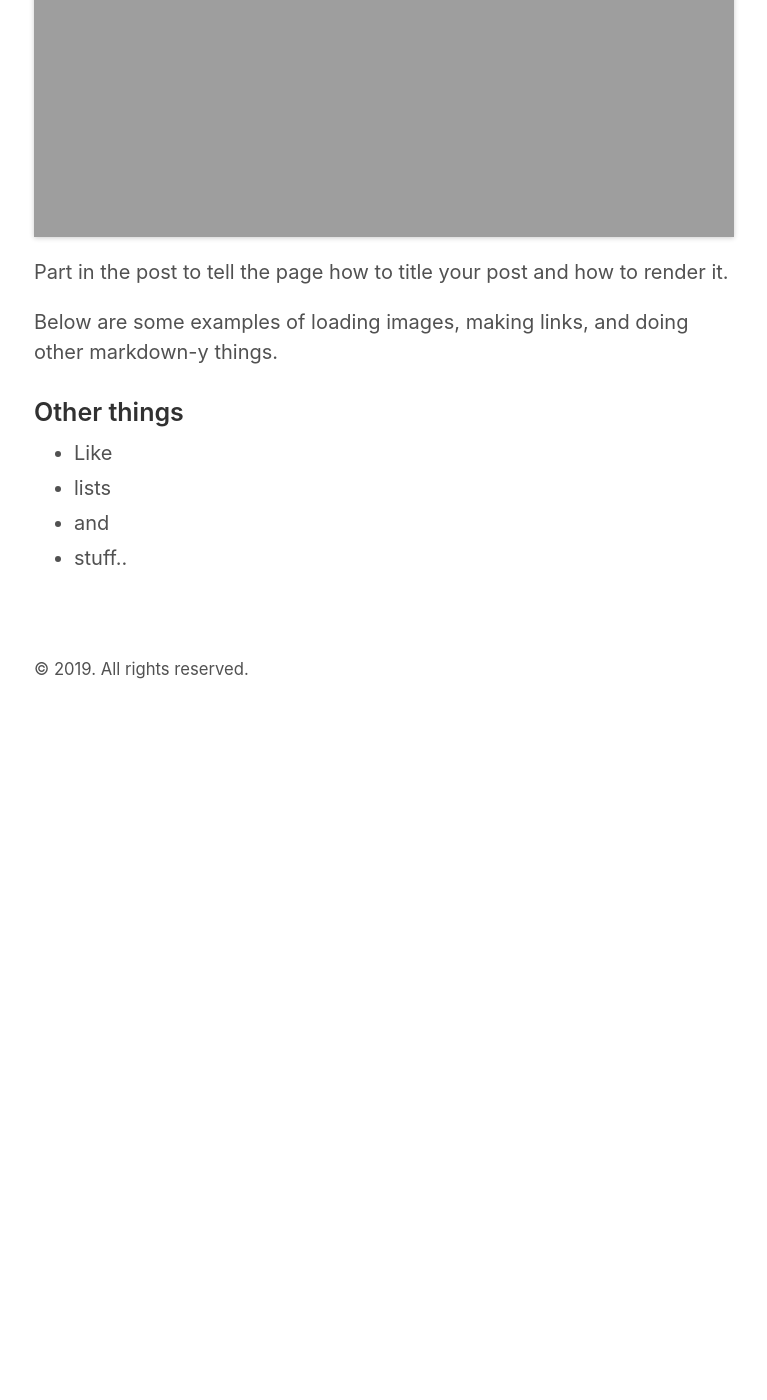
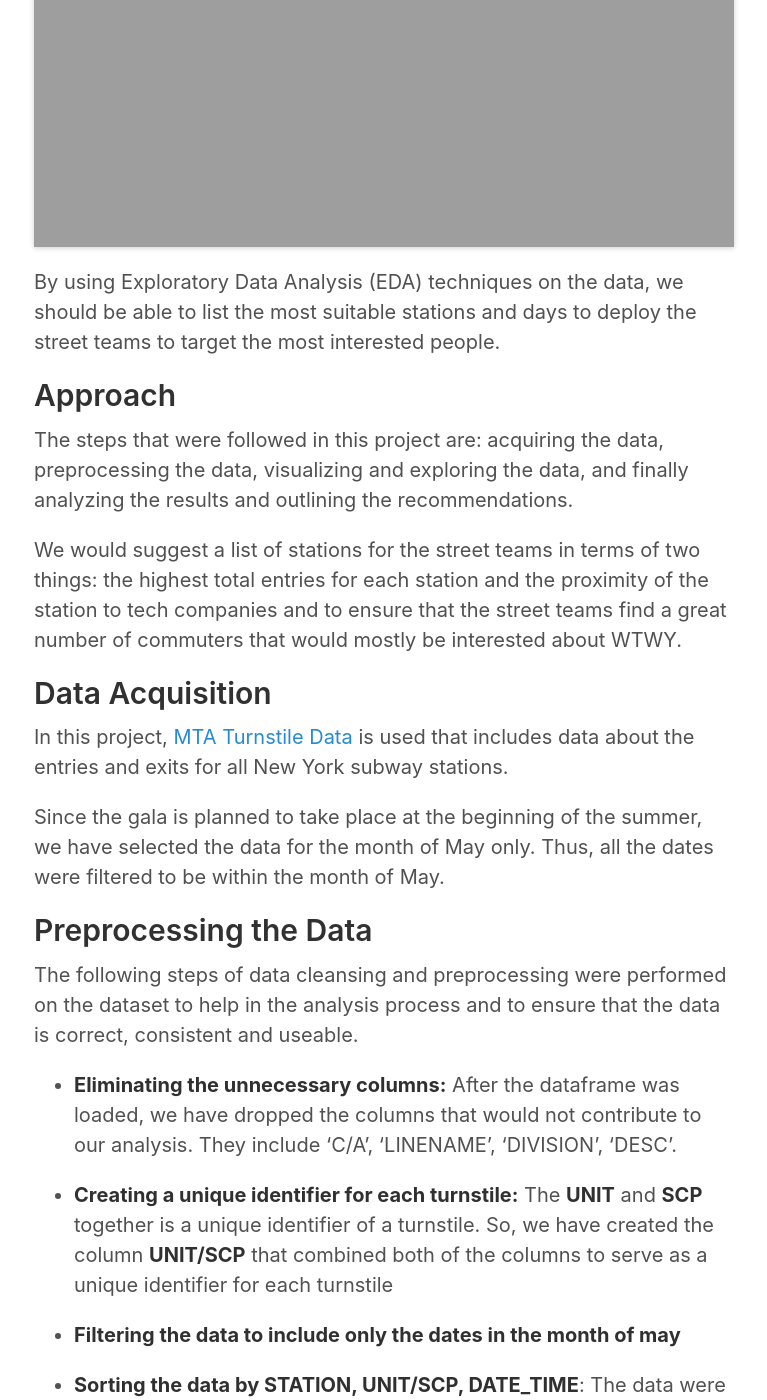
Before and after one commit to Khawlah-Ahmed/Khawlah-Ahmed.github.io, a Jekyll site: the page built from _posts/2019-09-07-Project01.md, in a window 1280 px wide and 1400 px high, scrolled down 788 px. Shown: the whole window, without its empty margins (256-1023 px from the left). Built offline with Jekyll 4.4.1, drawn with Linux system fonts in a browser that asks for light colours; before the commit the page ends 1511 px from its top, so only the background shows below that; some of the changed text lies outside the part shown.

Commit message:
Update 2019-09-07-Project01.md

````diff
--- a/_posts/2019-09-07-Project01.md
+++ b/_posts/2019-09-07-Project01.md
@@ -4,15 +4,10 @@ title: Analysis of MTA Turnstile Data
 date: 2019-09-07
 ---
 
-POST
------
+## Problem Statement
+As a passionate group at Metis, our task for the first project is to help WomenTechWomenYes (WTWY) achieve their goal. WTWY aims to arrange an annual gala at the beginning of the summer. However, they would like some help to find the most efficient plan to optimize their street teams so that they can get email signups from people who are most willing to attend the gala and contribute to WTWY.
 
-```
----
-layout: post
-title: Analysis of MTA Turnstile Data
----
-```
+
 <img src="{{ site.url }}/images/MTA_Station_turnstiles.jpg" style="
   box-shadow: 0 1px 5px 0 rgba(0, 0, 0, 0.2);
   border-radius: 0;
@@ -22,13 +17,73 @@ title: Analysis of MTA Turnstile Data
   width: 100%;"/>
 
 
-Part in the post to tell the page how to title your post and how to render it.
+By using Exploratory Data Analysis (EDA) techniques on the data, we should be able to list the most suitable stations and days to deploy the street teams to target the most interested people.
 
-Below are some examples of loading images, making links, and doing other
-markdown-y things.
+## Approach
+The steps that were followed in this project are: acquiring the data, preprocessing the data, visualizing and exploring the data, and finally analyzing the results and outlining the recommendations.
 
-### Other things
-* Like
-* lists
-* and
-* stuff..
+We would suggest a list of stations for the street teams in terms of two things: the highest total entries for each station and the proximity of the station to tech companies and to ensure that the street teams find a great number of commuters that would mostly be interested about WTWY.
+
+
+## Data Acquisition
+In this project, [MTA Turnstile Data](http://web.mta.info/developers/turnstile.html) is used that includes data about the entries and exits for all New York subway stations.
+
+Since the gala is planned to take place at the beginning of the summer, we have selected the data for the month of May only. Thus, all the dates were filtered to be within the month of May.
+
+
+## Preprocessing the Data
+The following steps of data cleansing and preprocessing were performed on the dataset to help in the analysis process and to ensure that the data is correct, consistent and useable.
+
+- __Eliminating the unnecessary columns:__ After the dataframe was loaded, we have dropped the columns that would not contribute to our analysis. They include 'C/A', 'LINENAME', 'DIVISION', 'DESC'.
+
+- __Creating a unique identifier for each turnstile:__ The __UNIT__ and __SCP__ together is a unique identifier of a turnstile. So, we have created the column __UNIT/SCP__ that combined both of the columns to serve as a unique identifier for each turnstile
+
+- __Filtering the data to include only the dates in the month of may__
+
+- __Sorting the data by STATION, UNIT/SCP, DATE_TIME__: The data were sorted first by __STATION__, __UNIT/SCP__, then by __DATE_TIME__ and that is to make sure when we calculate the total entries for the stations that each turnstile in every station is sorted ascendingly by date since the dataset is randomly sorted.
+
+- __Calculate entries/exits columns:__ For each __UNIT/SCP__ we calculated the entries and exits for each record and that is by subtracting entries/exits of each record from the entries/exits of the previous record and assigned them to the new columns __ENTRIES_DIFF__ and __EXITS_DIFF__ and finally add both the columns and assign it to __TOTAL_TRAFFIC__ column, as shown in the figure below.
+
+<img src="{{ site.url }}/images/Entries Calculation.PNG" style="
+  box-shadow: 0 1px 5px 0 rgba(0, 0, 0, 0.2);
+  border-radius: 0;
+  display: block;
+  margin-left: auto;
+  margin-right: auto;
+  width: 100%;"/>
+
+
+
+- __Detecting and handling outliers:__ We have found that there are some records that looked really abnormal and the one and only
+
+## Visualization: Graphing our Data
+
+Exploratory Data Analysis (EDA) techniques
+to see what the data can tell us
+
+<img src="{{ site.url }}/images/Top 20 crowded stations (bar chart).svg" style="
+  box-shadow: 0 1px 5px 0 rgba(0, 0, 0, 0.2);
+  border-radius: 0;
+  display: block;
+  margin-left: auto;
+  margin-right: auto;
+  width: 80%;"/>
+
+<img src="{{ site.url }}/images/Month May daily traffic.svg" style="
+  box-shadow: 0 1px 5px 0 rgba(0, 0, 0, 0.2);
+  border-radius: 0;
+  display: block;
+  margin-left: auto;
+  margin-right: auto;
+  width: 80%;"/>
+
+<img src="{{ site.url }}/images/Tech companies map.png" style="
+  box-shadow: 0 1px 5px 0 rgba(0, 0, 0, 0.2);
+  border-radius: 0;
+  display: block;
+  margin-left: auto;
+  margin-right: auto;
+  width: 80%;"/>
+
+
+## Analysis and Recommendation
````
